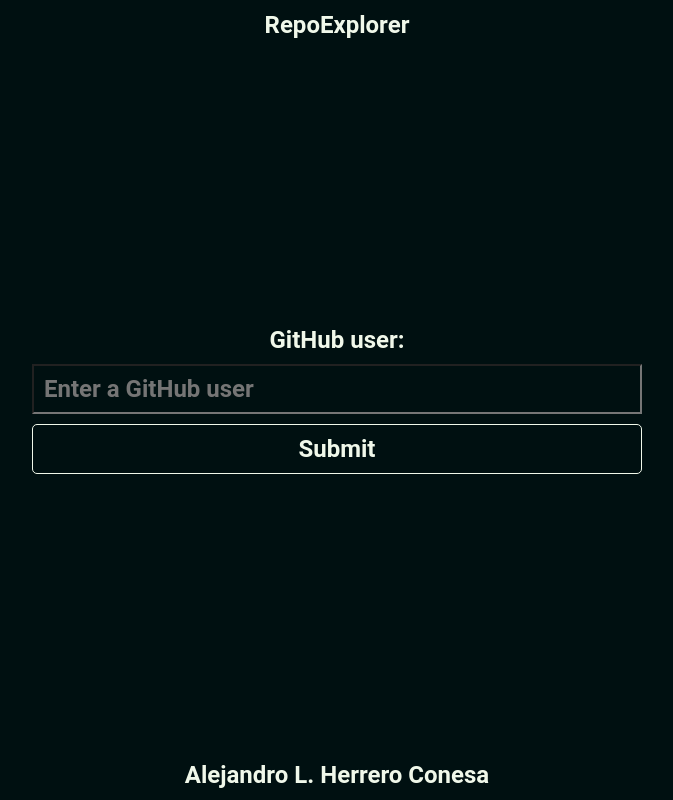
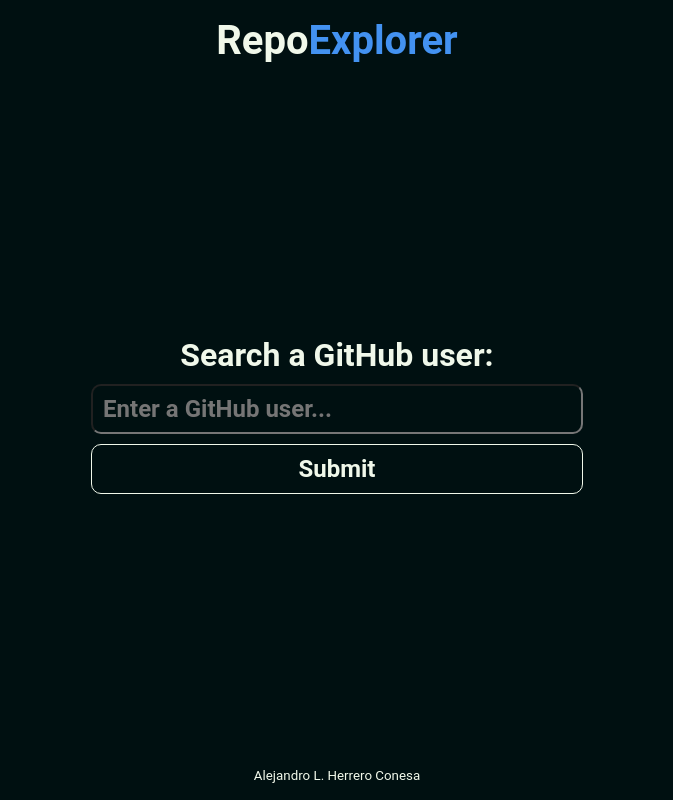
Before and after one commit to AlejandroLuisHC/MVST.-coding-challenge, a React (Vite) app: page / in a window 1280 px wide. Shown: the whole page, without its empty margins (303-976 px from the left). Built offline with nearby package versions, Linux system fonts and the light colour scheme.

Commit message:
fix: style cards/dashboard. feat: Landing button

```diff
--- a/package.json
+++ b/package.json
@@ -15,6 +15,7 @@
     "react": "^18.2.0",
     "react-dom": "^18.2.0",
     "react-hook-form": "^7.40.0",
+    "react-hot-toast": "^2.4.0",
     "react-redux": "^8.0.5",
     "react-router-dom": "^6.8.1",
     "styled-components": "^5.3.6"
--- a/src/components/general_components/Footer.tsx
+++ b/src/components/general_components/Footer.tsx
@@ -4,7 +4,9 @@
 const Footer = () => {
     return (
         <FooterStyle>
-            Alejandro L. Herrero Conesa
+            <small>
+                Alejandro L. Herrero Conesa
+            </small>
         </FooterStyle>
     )
 }
--- a/src/components/general_components/Header.tsx
+++ b/src/components/general_components/Header.tsx
@@ -1,10 +1,83 @@
-import React, { memo } from 'react'
-import { HeaderStyle } from '../style/generalStyle'
+import React, { memo, useEffect, useState } from 'react'
+import {
+    ButtonHeaderSearch,
+    FormHeaderStyle,
+    HeaderStyle,
+    InputHeader,
+    LabelHeaderStyle,
+    LinkLogo,
+    NavStyle,
+    SpanBlue
+} from '../style/generalStyle'
+import { useNavigate } from 'react-router'
+import { useDispatch, useSelector } from 'react-redux'
+import { useForm } from 'react-hook-form'
+import { RESTART, UPDATE } from '../../redux/features/user_data/userSlice'
+import { searchUser } from '../../api'
+import { RootState } from '../../redux/store'
+import { toast } from 'react-hot-toast'
+import { BsSearch } from '@react-icons/all-files/bs/BsSearch'
+
+interface IregisterData {
+    user: string;
+}
+type userDataType = {
+    id: number;
+    login: string;
+    avatar_url: string;
+    html_url: string;
+}
 
 const Header = () => {
+    const navigate = useNavigate()
+    const dispatch = useDispatch()
+    const {
+        register,
+        handleSubmit,
+    } = useForm()
+    const { userData } = useSelector((state: RootState) => state.userData)
+
+    const [selectedUser, setSelectedUser] = useState('')
+    useEffect(() => {
+        (typeof userData !== 'boolean' && userData.login) && setSelectedUser(userData.login)
+    }, [userData])
+
+    const setUser = async (data: IregisterData) => {
+        const res = await searchUser(data.user)
+        if (res) {
+            dispatch(UPDATE(res))
+            navigate(`/${res.login}`)
+        } else {
+            toast.error("User not found")
+        }
+    }
+
     return (
         <HeaderStyle>
-            RepoExplorer
+            <LinkLogo to='/'
+                onClick={() => {
+                    setSelectedUser('')
+                    dispatch(RESTART())
+                }}
+            >
+                Repo<SpanBlue>Explorer</SpanBlue>
+            </LinkLogo>
+            {selectedUser !== '' &&
+                <NavStyle>
+                    <FormHeaderStyle onSubmit={handleSubmit(data => {
+                        setUser(data as IregisterData)
+                    })}>
+                        <LabelHeaderStyle>
+                            <InputHeader
+                                type="text"
+                                placeholder="Enter a GitHub user..."
+                                {...register('user', { required: true })}
+                            />
+                        </LabelHeaderStyle>
+                        <ButtonHeaderSearch type="submit"><BsSearch /></ButtonHeaderSearch>
+                    </FormHeaderStyle>
+                </NavStyle>
+            }
         </HeaderStyle>
     )
 }
--- a/src/components/style/generalStyle.ts
+++ b/src/components/style/generalStyle.ts
@@ -1,5 +1,6 @@
 import styled, { createGlobalStyle } from "styled-components";
 import { color, device } from "./utils/styleConstants";
+import { Link } from "react-router-dom";
 
 export const GlobalStyle = createGlobalStyle`
     * {
@@ -20,14 +21,14 @@
         }
         &::-webkit-scrollbar-track {
             border-radius: 10px;
-            background: ${color.red};
+            background: ${color.whiteFade};
         }
         &::-webkit-scrollbar-thumb{
             border-radius: 10px;
             background: ${color.blue};
         }
         &::-webkit-scrollbar-thumb:hover{F
-            background: ${color.black};
+            background: ${color.blackFade};
         }
         &::-webkit-scrollbar-thumb:active{
             background: #484848;
@@ -36,7 +37,7 @@
 `
 export const Wrapper = styled.div`
     display: grid;
-    grid-template: 50px 1fr 50px / 1fr 4fr 1fr;
+    grid-template: 80px 1fr 50px / 1fr 5fr 1fr;
     height: 100vh;
     width: 100vw;
 `
@@ -45,11 +46,17 @@
     display: flex;
     justify-content: center;
     align-items: center;
-    padding: 0 20px;
+    gap: 20px;
     background-color: ${color.black};
     color: ${color.white};
     font-size: 1.5rem;
     font-weight: bold;
+`
+export const NavStyle = styled.nav`
+    display: flex;
+    justify-content: center;
+    align-items: center;
+    width: 50%;
 `
 export const FooterStyle = styled.footer`
     grid-column: 1 / span 3;
@@ -60,8 +67,6 @@
     padding: 0 20px;
     background-color: ${color.black};
     color: ${color.white};
-    font-size: 1.5rem;
-    font-weight: bold;
 `
 export const MainStyle = styled.main`
     grid-column: 2;
@@ -80,12 +85,15 @@
     flex-direction: column;
     justify-content: center;
     align-items: center;
-    width: 100%;
+    width: 75%;
     height: 100%;
     background-color: ${color.black};
     color: ${color.white};
     font-size: 1.5rem;
     font-weight: bold;
+`
+export const FormHeaderStyle = styled(FormLandingStyle)`
+    flex-direction: row;
 `
 export const LabelLandingStyle = styled.label`
     display: flex;
@@ -97,8 +105,33 @@
     height: 100%;
     background-color: ${color.black};
     color: ${color.white};
-    font-size: 1.5rem;
+    font-size: 2rem;
     font-weight: bold;
+`
+export const LabelHeaderStyle = styled(LabelLandingStyle)`
+    margin: 0 20px;
+`
+export const SpanBlue = styled.span`
+    color: ${color.blue};
+    transition: 300ms;
+`
+export const LinkLogo = styled(Link)`
+    display: flex;
+    justify-content: center;
+    align-items: center;
+    color: ${color.white};
+    text-decoration: none;
+    cursor: pointer;
+    font-size: 2.5rem;
+    transition: 500ms;
+
+    &:hover {
+        transform: scale(1.1);
+        color: ${color.blue};
+    }
+    &:hover ${SpanBlue} {
+        color: ${color.white};
+    }
 `
 export const InputLandingStyle = styled.input`
     display: flex;
@@ -108,10 +141,15 @@
     width: 75%;
     height: 50px;
     padding: 0 10px;
+    border-radius: 10px;
     background-color: ${color.black};
-    color: ${color.white};
+    color: ${color.whiteFade};
     font-size: 1.5rem;
     font-weight: bold;
+`
+export const InputHeader = styled(InputLandingStyle)`
+    height: 40px;
+    width: 100%;
 `
 export const ButtonLandingStyle = styled.button`
     display: flex;
@@ -124,10 +162,18 @@
     font-size: 1.5rem;
     font-weight: bold;
     border: 1px solid ${color.white};
-    border-radius: 5px;
+    border-radius: 10px;
     cursor: pointer;
+
     &:hover {
         background-color: ${color.white};
         color: ${color.black};
     }
 `
+export const ButtonHeaderSearch = styled(ButtonLandingStyle)`
+    width: 40px;
+    height: 40px;
+    padding: 10px;
+    border: 2px solid ${color.white};
+    border-radius: 50%;
+`
--- a/src/pages/Landing.tsx
+++ b/src/pages/Landing.tsx
@@ -10,6 +10,7 @@
 import { useForm } from 'react-hook-form'
 import { UPDATE } from '../redux/features/user_data/userSlice'
 import { searchUser } from '../api'
+import { toast } from 'react-hot-toast'
 interface IregisterData {
     user: string;
 }
@@ -28,7 +29,7 @@
             dispatch(UPDATE(res))
             navigate(`/${res.login}`)
         } else {
-            alert('User not found')
+            toast.error("User not found")
         }
     }
 
@@ -37,10 +38,10 @@
             setUser(data as IregisterData)
         })}>
             <LabelLandingStyle>
-                GitHub user:
+                Search a GitHub user:
                 <InputLandingStyle
                     type="text"
-                    placeholder="Enter a GitHub user"
+                    placeholder="Enter a GitHub user..."
                     {...register('user', { required: true })}
                 />
                 <ButtonLandingStyle type="submit">Submit</ButtonLandingStyle>
--- a/src/router/Layout.tsx
+++ b/src/router/Layout.tsx
@@ -4,6 +4,7 @@
     MainStyle,
     Wrapper
 } from '../components/style/generalStyle'
+import { Toaster } from 'react-hot-toast'
 import Header from '../components/general_components/Header';
 import Footer from '../components/general_components/Footer';
 
@@ -17,6 +18,10 @@
             </MainStyle>
 
             <Footer />
+            <Toaster
+                position="bottom-right"
+                reverseOrder={false}
+            />
         </Wrapper>
     )
 }
--- /dev/null
+++ b/src/router/RedirectRoutes.tsx
@@ -0,0 +1,18 @@
+import React, { FC, ReactElement } from "react";
+import { useSelector } from "react-redux"
+import { Navigate } from "react-router-dom";
+import { RootState } from "../redux/store";
+
+interface StoreProviderProps {
+    children: ReactElement;
+}
+
+const RedirectRoutes: FC<StoreProviderProps> = ({ children }): JSX.Element => {
+    const { userData } = useSelector((state: RootState) => state.userData)
+
+    return typeof userData !== 'boolean'
+        ? <Navigate to={`/${userData.login}`} />
+        : children
+}
+
+export default RedirectRoutes
--- a/src/router/Router.tsx
+++ b/src/router/Router.tsx
@@ -1,6 +1,7 @@
 import React, { Suspense, lazy } from 'react'
 import { BrowserRouter, Route, Routes } from 'react-router-dom'
 import GeneralProvider from '../helper/GeneralProvider'
+import RedirectRoutes from './RedirectRoutes'
 
 const Layout = lazy(() => import('./Layout'))
 const Landing = lazy(() => import('../pages/Landing'))
@@ -13,7 +14,7 @@
                 <Suspense fallback={<div>Loading...</div>}>
                     <Routes>
                         <Route path="/" element={<Layout />}>
-                            <Route index element={<Landing />} />
+                            <Route index element={<RedirectRoutes><Landing /></RedirectRoutes>} />
                             <Route path="/:user" element={<Dashboard />} />
                             <Route path="*" element={<div>404</div>} />
                         </Route>
```
Also changed, not shown: src/components/style/dashboardStyle.ts (+50 -26 lines), src/pages/Dashboard.tsx (+13 -7 lines), 1 other file (tests, documents, lock files or other folders).
